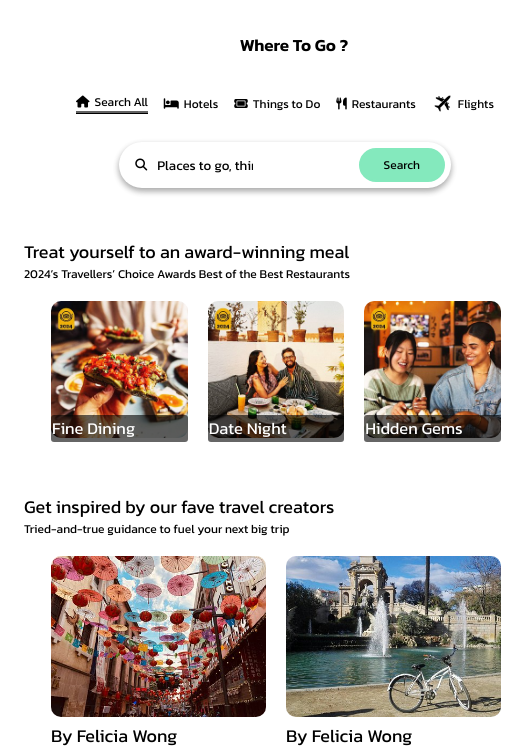
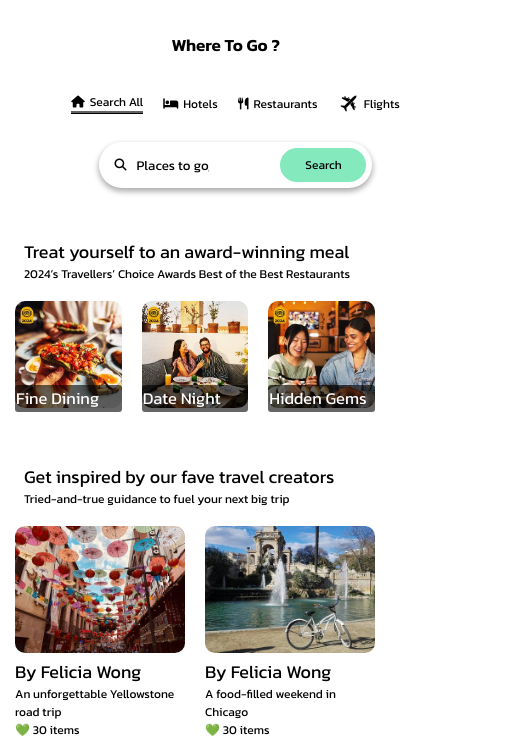
Before and after one commit to ssomeshkumar/Trip-Advisor, a plain HTML site: page index.html in a window 390 px wide. Shown: the part 79-831 px from the top of the page, 510 px wide, since content can reach past the window. Drawn offline with Linux system fonts and the light colour scheme.

Commit message:
modified

```diff
--- a/style.css
+++ b/style.css
@@ -647,9 +647,16 @@
   .sec1 h1 {
     font-size: 17px;
   }
+  .sec1{
+    display: flex;
+    margin-left: 20%;
+  }
   .main-content1 {
-    width: 50%;
-    margin-left: 60%;
+    width: 41%;
+    margin-left: 49%;
+  }
+  .sec2-catogories3{
+    display: none;
   }
   .navbar-box2-1 {
     display: none;
@@ -672,8 +679,8 @@
     display: none;
   }
   .best-rest2-d {
-    width: 50%;
-    margin-left:54%;
+    width: 40%;
+    margin-left:50%;
   }
   .bg-pic {
     display: none;
```
